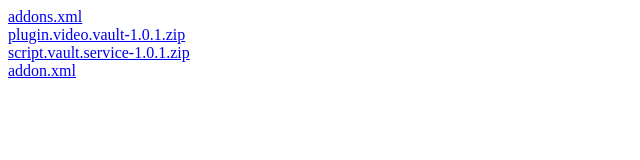
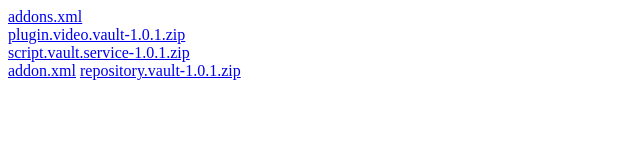
Before and after one commit to iamlucas84-cloud/vault-repo, a plain HTML site: page index.html in a window 1280 px wide. Shown: the whole page, without its empty margins (0-640 px from the left). Drawn offline with Linux system fonts and the light colour scheme.

Commit message:
Update index.html

```diff
--- a/index.html
+++ b/index.html
@@ -4,5 +4,6 @@
    <a href="plugin.video.vault-1.0.1.zip">plugin.video.vault-1.0.1.zip</a><br>
    <a href="script.vault.service-1.0.1.zip">script.vault.service-1.0.1.zip</a><br>
    <a href="addon.xml">addon.xml</a>
+  <a href="repository.vault-1.0.1.zip">repository.vault-1.0.1.zip</a><br>
    </body>
    </html>
```
